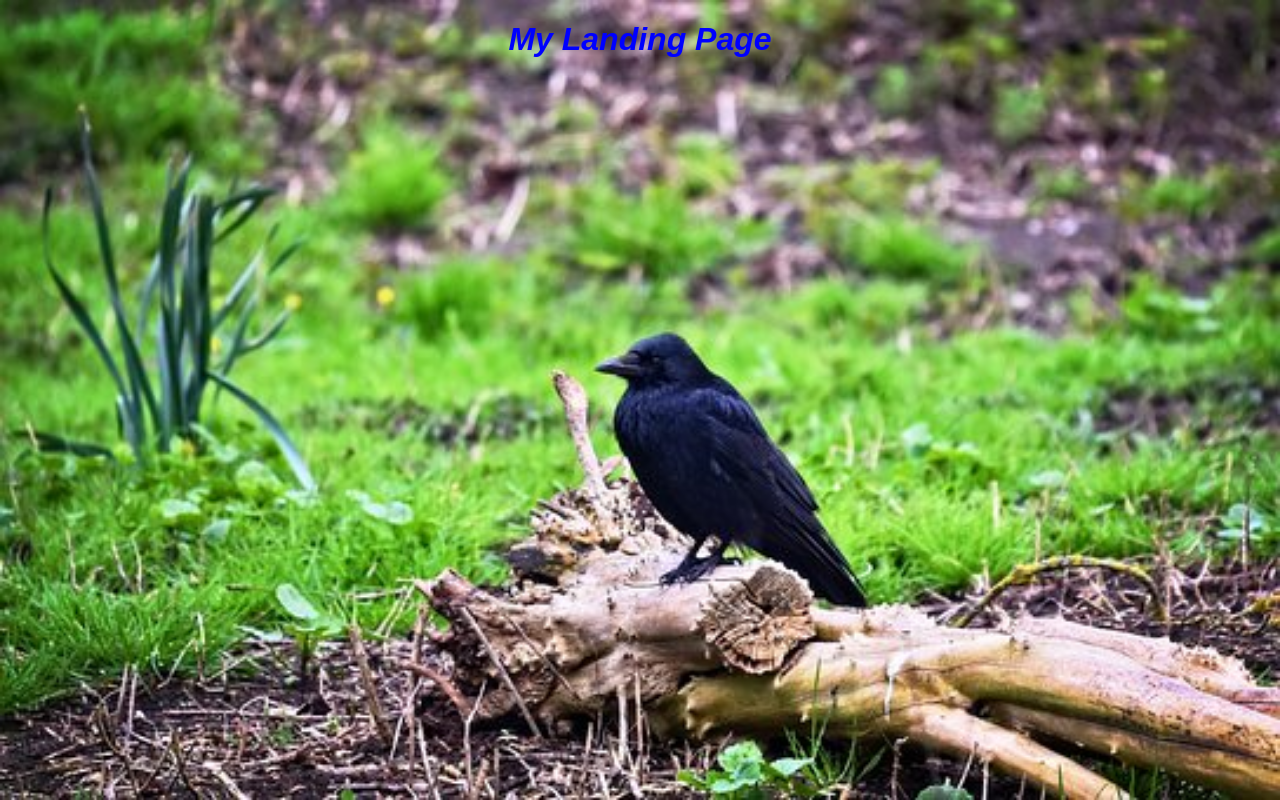
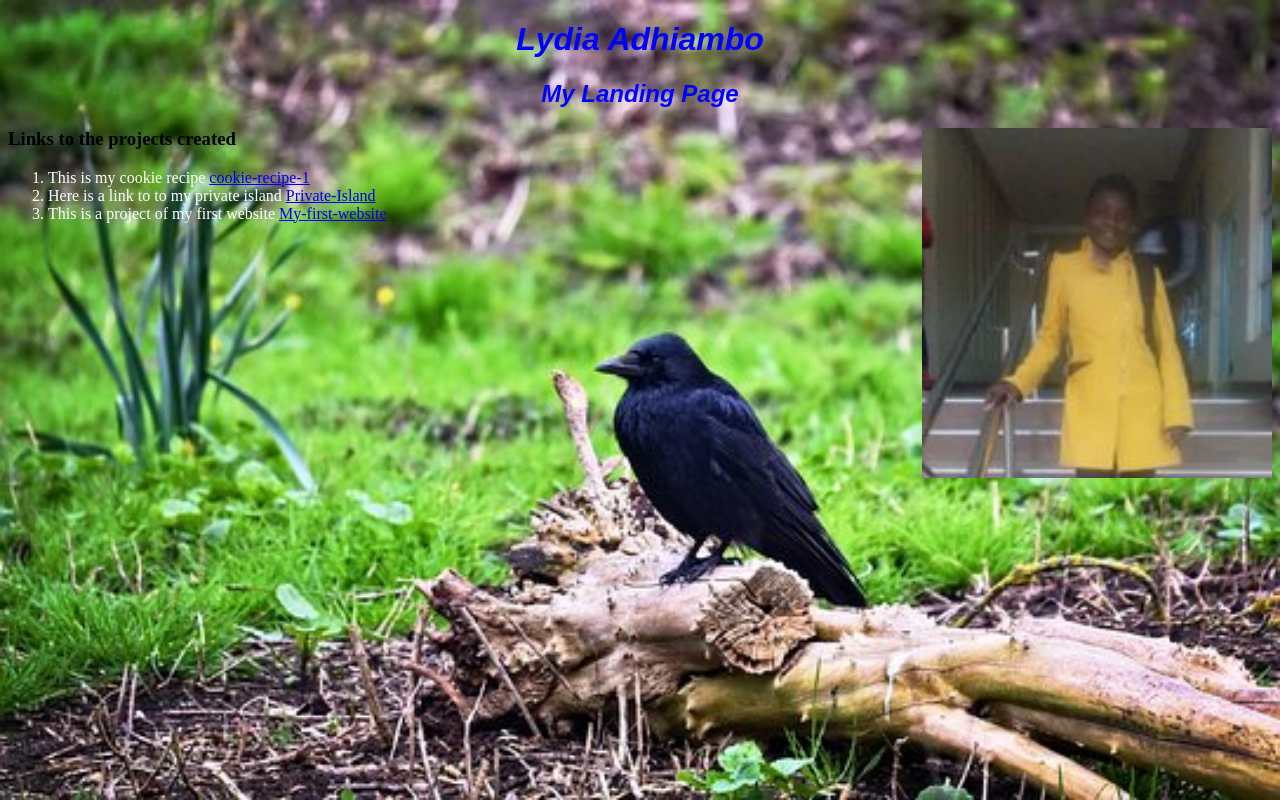
Before and after one commit to adhiambo16/Portfolio-Landing-Page, a plain HTML site: page index.html in a window 1280 px wide. Drawn offline with Linux system fonts and the light colour scheme.

Commit message:
Added links

```diff
--- a/css/styles.css
+++ b/css/styles.css
@@ -1,4 +1,4 @@
-h1{
+h1,h2{
   color: #0000ff;
   text-align: center;
   font-style: italic;
@@ -9,3 +9,9 @@ body{
   background-repeat: no-repeat;
   background-size: cover;
 }
+img{
+  float:right;
+}
+ol{
+  color:white;
+}
--- a/index.html
+++ b/index.html
@@ -1,13 +1,25 @@
 <!DOCTYPE html>
 <html lang="en">
+
 <head>
   <meta charset="UTF-8">
   <meta name="viewport" content="width=device-width, initial-scale=1.0">
   <meta http-equiv="X-UA-Compatible" content="ie=edge">
-  <title>Portfolio-Landin-Page</title>
+  <title>Portfolio-Landing-Page</title>
   <link href="css/styles.css" rel="stylesheet">
 </head>
+
 <body>
-  <h1>My Landing Page</h1>
+
+  <h1>Lydia Adhiambo</h1>
+  <h2>My Landing Page</h2>
+  <img src="images/another.jpg" alt="My photo" with="100%" height="350px"></p>
+  <h3>Links to the projects created</h3>
+  <ol>
+    <li>This is my cookie recipe <a href="https://github.com/adhiambo16/cookie-recipe-1.git"> cookie-recipe-1 </a></li>
+    <li>Here is a link to to my private island <a href="https://github.com/adhiambo16/Private-Island.git"> Private-Island<a/></li>
+    <li>This is a project of my first website <a href="https://github.com/adhiambo16/My-first-website.git">My-first-website</a></li>
+</ol>
 </body>
+
 </html>
```
